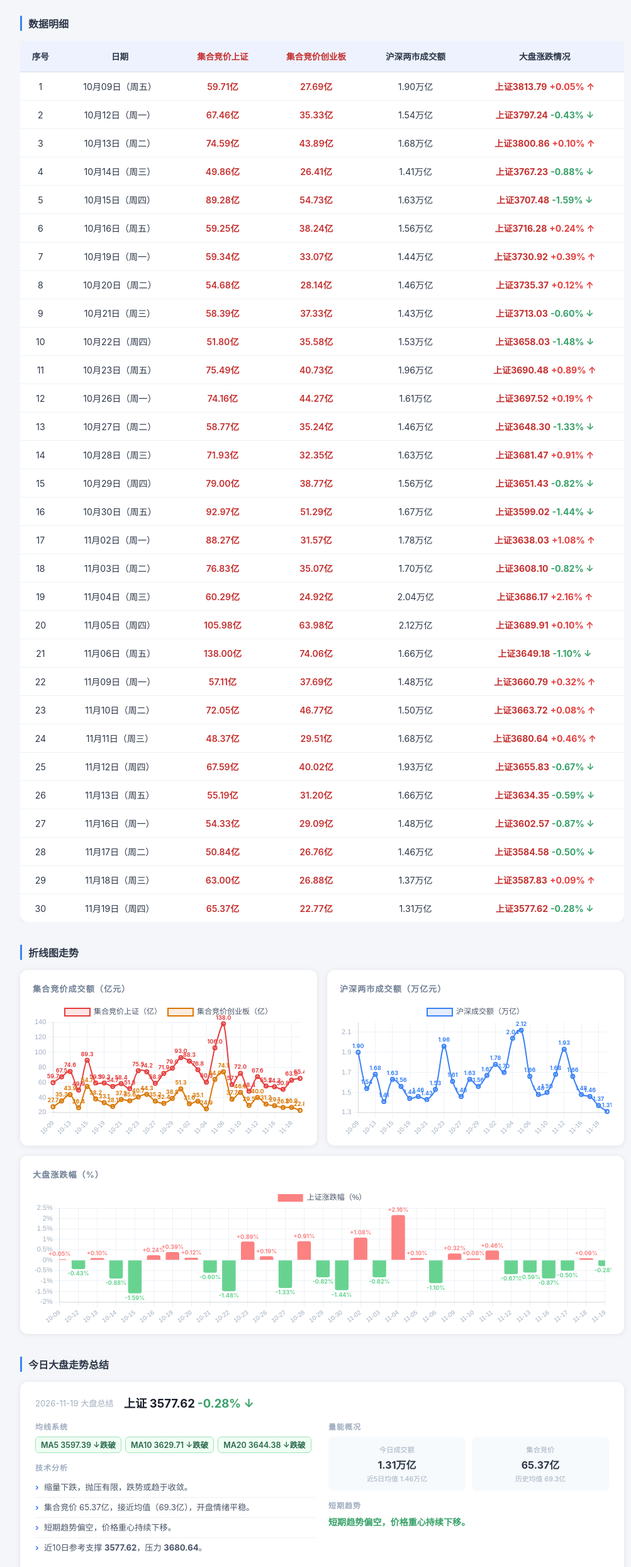
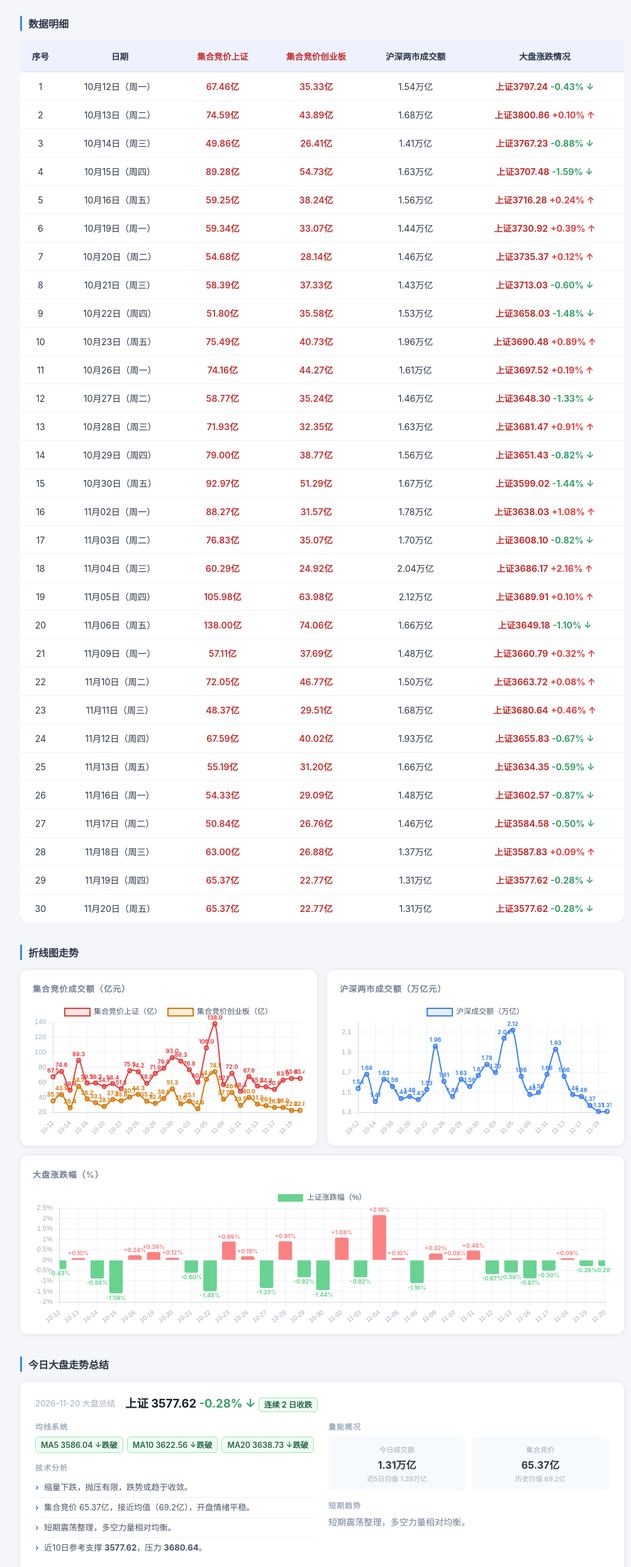
Before and after one commit to chenfei0710-source/astock-auction-tracker, a plain HTML site: page docs/index.html in a window 1280 px wide. Shown: the part 92-2580 px from the top of the page at 63% size, without its empty margins (128-1131 px from the left). Drawn offline with nearby package versions, Linux system fonts and the light colour scheme.

Commit message:
Auto-update: 2026-11-20 00:32 CST

```diff
--- a/docs/index.html
+++ b/docs/index.html
@@ -235,7 +235,7 @@
 <body>
   <div class="wrap">
     <h1>集合竞价 &amp; 大盘数据</h1>
-    <p class="meta">数据源: 腾讯行情 &nbsp;|&nbsp; 每交易日 09:26 &amp; 15:15 自动更新 &nbsp;|&nbsp; 最后更新: 2026-11-19 16:59</p>
+    <p class="meta">数据源: 腾讯行情 &nbsp;|&nbsp; 每交易日 09:26 &amp; 15:15 自动更新 &nbsp;|&nbsp; 最后更新: 2026-11-20 00:32</p>
 
     <!-- 数据明细表 -->
     <div class="section-title" style="margin-bottom:16px">数据明细</div>
@@ -254,14 +254,6 @@
         <tbody>
         <tr>
           <td>1</td>
-          <td>10月09日（周五）</td>
-          <td class="red">59.71亿</td>
-          <td class="red">27.69亿</td>
-          <td>1.90万亿</td>
-          <td><span style="color:#c53030;font-weight:700">上证3813.79</span>&nbsp;<span style="color:#e53e3e;font-weight:700">+0.05% ↑</span></td>
-        </tr>
-        <tr>
-          <td>2</td>
           <td>10月12日（周一）</td>
           <td class="red">67.46亿</td>
           <td class="red">35.33亿</td>
@@ -269,7 +261,7 @@
           <td><span style="color:#c53030;font-weight:700">上证3797.24</span>&nbsp;<span style="color:#38a169;font-weight:700">-0.43% ↓</span></td>
         </tr>
         <tr>
-          <td>3</td>
+          <td>2</td>
           <td>10月13日（周二）</td>
           <td class="red">74.59亿</td>
           <td class="red">43.89亿</td>
@@ -277,7 +269,7 @@
           <td><span style="color:#c53030;font-weight:700">上证3800.86</span>&nbsp;<span style="color:#e53e3e;font-weight:700">+0.10% ↑</span></td>
         </tr>
         <tr>
-          <td>4</td>
+          <td>3</td>
           <td>10月14日（周三）</td>
           <td class="red">49.86亿</td>
           <td class="red">26.41亿</td>
@@ -285,7 +277,7 @@
           <td><span style="color:#c53030;font-weight:700">上证3767.23</span>&nbsp;<span style="color:#38a169;font-weight:700">-0.88% ↓</span></td>
         </tr>
         <tr>
-          <td>5</td>
+          <td>4</td>
           <td>10月15日（周四）</td>
           <td class="red">89.28亿</td>
           <td class="red">54.73亿</td>
@@ -293,7 +285,7 @@
           <td><span style="color:#c53030;font-weight:700">上证3707.48</span>&nbsp;<span style="color:#38a169;font-weight:700">-1.59% ↓</span></td>
         </tr>
         <tr>
-          <td>6</td>
+          <td>5</td>
           <td>10月16日（周五）</td>
           <td class="red">59.25亿</td>
           <td class="red">38.24亿</td>
@@ -301,7 +293,7 @@
           <td><span style="color:#c53030;font-weight:700">上证3716.28</span>&nbsp;<span style="color:#e53e3e;font-weight:700">+0.24% ↑</span></td>
         </tr>
         <tr>
-          <td>7</td>
+          <td>6</td>
           <td>10月19日（周一）</td>
           <td class="red">59.34亿</td>
           <td class="red">33.07亿</td>
@@ -309,7 +301,7 @@
           <td><span style="color:#c53030;font-weight:700">上证3730.92</span>&nbsp;<span style="color:#e53e3e;font-weight:700">+0.39% ↑</span></td>
         </tr>
         <tr>
-          <td>8</td>
+          <td>7</td>
           <td>10月20日（周二）</td>
           <td class="red">54.68亿</td>
           <td class="red">28.14亿</td>
@@ -317,7 +309,7 @@
           <td><span style="color:#c53030;font-weight:700">上证3735.37</span>&nbsp;<span style="color:#e53e3e;font-weight:700">+0.12% ↑</span></td>
         </tr>
         <tr>
-          <td>9</td>
+          <td>8</td>
           <td>10月21日（周三）</td>
           <td class="red">58.39亿</td>
           <td class="red">37.33亿</td>
@@ -325,7 +317,7 @@
           <td><span style="color:#c53030;font-weight:700">上证3713.03</span>&nbsp;<span style="color:#38a169;font-weight:700">-0.60% ↓</span></td>
         </tr>
         <tr>
-          <td>10</td>
+          <td>9</td>
           <td>10月22日（周四）</td>
           <td class="red">51.80亿</td>
           <td class="red">35.58亿</td>
@@ -333,7 +325,7 @@
           <td><span style="color:#c53030;font-weight:700">上证3658.03</span>&nbsp;<span style="color:#38a169;font-weight:700">-1.48% ↓</span></td>
         </tr>
         <tr>
-          <td>11</td>
+          <td>10</td>
           <td>10月23日（周五）</td>
           <td class="red">75.49亿</td>
           <td class="red">40.73亿</td>
@@ -341,7 +333,7 @@
           <td><span style="color:#c53030;font-weight:700">上证3690.48</span>&nbsp;<span style="color:#e53e3e;font-weight:700">+0.89% ↑</span></td>
         </tr>
         <tr>
-          <td>12</td>
+          <td>11</td>
           <td>10月26日（周一）</td>
           <td class="red">74.16亿</td>
           <td class="red">44.27亿</td>
@@ -349,7 +341,7 @@
           <td><span style="color:#c53030;font-weight:700">上证3697.52</span>&nbsp;<span style="color:#e53e3e;font-weight:700">+0.19% ↑</span></td>
         </tr>
         <tr>
-          <td>13</td>
+          <td>12</td>
           <td>10月27日（周二）</td>
           <td class="red">58.77亿</td>
           <td class="red">35.24亿</td>
@@ -357,7 +349,7 @@
           <td><span style="color:#c53030;font-weight:700">上证3648.30</span>&nbsp;<span style="color:#38a169;font-weight:700">-1.33% ↓</span></td>
         </tr>
         <tr>
-          <td>14</td>
+          <td>13</td>
           <td>10月28日（周三）</td>
           <td class="red">71.93亿</td>
           <td class="red">32.35亿</td>
@@ -365,7 +357,7 @@
           <td><span style="color:#c53030;font-weight:700">上证3681.47</span>&nbsp;<span style="color:#e53e3e;font-weight:700">+0.91% ↑</span></td>
         </tr>
         <tr>
-          <td>15</td>
+          <td>14</td>
           <td>10月29日（周四）</td>
           <td class="red">79.00亿</td>
           <td class="red">38.77亿</td>
@@ -373,7 +365,7 @@
           <td><span style="color:#c53030;font-weight:700">上证3651.43</span>&nbsp;<span style="color:#38a169;font-weight:700">-0.82% ↓</span></td>
         </tr>
         <tr>
-          <td>16</td>
+          <td>15</td>
           <td>10月30日（周五）</td>
           <td class="red">92.97亿</td>
           <td class="red">51.29亿</td>
@@ -381,7 +373,7 @@
           <td><span style="color:#c53030;font-weight:700">上证3599.02</span>&nbsp;<span style="color:#38a169;font-weight:700">-1.44% ↓</span></td>
         </tr>
         <tr>
-          <td>17</td>
+          <td>16</td>
           <td>11月02日（周一）</td>
           <td class="red">88.27亿</td>
           <td class="red">31.57亿</td>
@@ -389,7 +381,7 @@
           <td><span style="color:#c53030;font-weight:700">上证3638.03</span>&nbsp;<span style="color:#e53e3e;font-weight:700">+1.08% ↑</span></td>
         </tr>
         <tr>
-          <td>18</td>
+          <td>17</td>
           <td>11月03日（周二）</td>
           <td class="red">76.83亿</td>
           <td class="red">35.07亿</td>
@@ -397,7 +389,7 @@
           <td><span style="color:#c53030;font-weight:700">上证3608.10</span>&nbsp;<span style="color:#38a169;font-weight:700">-0.82% ↓</span></td>
         </tr>
         <tr>
-          <td>19</td>
+          <td>18</td>
           <td>11月04日（周三）</td>
           <td class="red">60.29亿</td>
           <td class="red">24.92亿</td>
@@ -405,7 +397,7 @@
           <td><span style="color:#c53030;font-weight:700">上证3686.17</span>&nbsp;<span style="color:#e53e3e;font-weight:700">+2.16% ↑</span></td>
         </tr>
         <tr>
-          <td>20</td>
+          <td>19</td>
           <td>11月05日（周四）</td>
           <td class="red">105.98亿</td>
           <td class="red">63.98亿</td>
@@ -413,7 +405,7 @@
           <td><span style="color:#c53030;font-weight:700">上证3689.91</span>&nbsp;<span style="color:#e53e3e;font-weight:700">+0.10% ↑</span></td>
         </tr>
         <tr>
-          <td>21</td>
+          <td>20</td>
           <td>11月06日（周五）</td>
           <td class="red">138.00亿</td>
           <td class="red">74.06亿</td>
@@ -421,7 +413,7 @@
           <td><span style="color:#c53030;font-weight:700">上证3649.18</span>&nbsp;<span style="color:#38a169;font-weight:700">-1.10% ↓</span></td>
         </tr>
         <tr>
-          <td>22</td>
+          <td>21</td>
           <td>11月09日（周一）</td>
           <td class="red">57.11亿</td>
           <td class="red">37.69亿</td>
@@ -429,7 +421,7 @@
           <td><span style="color:#c53030;font-weight:700">上证3660.79</span>&nbsp;<span style="color:#e53e3e;font-weight:700">+0.32% ↑</span></td>
         </tr>
         <tr>
-          <td>23</td>
+          <td>22</td>
           <td>11月10日（周二）</td>
           <td class="red">72.05亿</td>
           <td class="red">46.77亿</td>
@@ -437,7 +429,7 @@
           <td><span style="color:#c53030;font-weight:700">上证3663.72</span>&nbsp;<span style="color:#e53e3e;font-weight:700">+0.08% ↑</span></td>
         </tr>
         <tr>
-          <td>24</td>
+          <td>23</td>
           <td>11月11日（周三）</td>
           <td class="red">48.37亿</td>
           <td class="red">29.51亿</td>
@@ -445,7 +437,7 @@
           <td><span style="color:#c53030;font-weight:700">上证3680.64</span>&nbsp;<span style="color:#e53e3e;font-weight:700">+0.46% ↑</span></td>
         </tr>
         <tr>
-          <td>25</td>
+          <td>24</td>
           <td>11月12日（周四）</td>
           <td class="red">67.59亿</td>
           <td class="red">40.02亿</td>
@@ -453,7 +445,7 @@
           <td><span style="color:#c53030;font-weight:700">上证3655.83</span>&nbsp;<span style="color:#38a169;font-weight:700">-0.67% ↓</span></td>
         </tr>
         <tr>
-          <td>26</td>
+          <td>25</td>
           <td>11月13日（周五）</td>
           <td class="red">55.19亿</td>
           <td class="red">31.20亿</td>
@@ -461,7 +453,7 @@
           <td><span style="color:#c53030;font-weight:700">上证3634.35</span>&nbsp;<span style="color:#38a169;font-weight:700">-0.59% ↓</span></td>
         </tr>
         <tr>
-          <td>27</td>
+          <td>26</td>
           <td>11月16日（周一）</td>
           <td class="red">54.33亿</td>
           <td class="red">29.09亿</td>
@@ -469,7 +461,7 @@
           <td><span style="color:#c53030;font-weight:700">上证3602.57</span>&nbsp;<span style="color:#38a169;font-weight:700">-0.87% ↓</span></td>
         </tr>
         <tr>
-          <td>28</td>
+          <td>27</td>
           <td>11月17日（周二）</td>
           <td class="red">50.84亿</td>
           <td class="red">26.76亿</td>
@@ -477,7 +469,7 @@
           <td><span style="color:#c53030;font-weight:700">上证3584.58</span>&nbsp;<span style="color:#38a169;font-weight:700">-0.50% ↓</span></td>
         </tr>
         <tr>
-          <td>29</td>
+          <td>28</td>
           <td>11月18日（周三）</td>
           <td class="red">63.00亿</td>
           <td class="red">26.88亿</td>
@@ -485,8 +477,16 @@
           <td><span style="color:#c53030;font-weight:700">上证3587.83</span>&nbsp;<span style="color:#e53e3e;font-weight:700">+0.09% ↑</span></td>
         </tr>
         <tr>
+          <td>29</td>
+          <td>11月19日（周四）</td>
+          <td class="red">65.37亿</td>
+          <td class="red">22.77亿</td>
+          <td>1.31万亿</td>
+          <td><span style="color:#c53030;font-weight:700">上证3577.62</span>&nbsp;<span style="color:#38a169;font-weight:700">-0.28% ↓</span></td>
+        </tr>
+        <tr>
           <td>30</td>
-          <td>11月19日（周四）</td>
+          <td>11月20日（周五）</td>
           <td class="red">65.37亿</td>
           <td class="red">22.77亿</td>
           <td>1.31万亿</td>
@@ -522,19 +522,19 @@
 
 <div class="summary-section">
   <div class="sum-header">
-    <div class="sum-date">2026-11-19 大盘总结</div>
+    <div class="sum-date">2026-11-20 大盘总结</div>
     <div class="sum-close">
       上证 <strong>3577.62</strong>
       <span class="neg"> -0.28% ↓</span>
-
+      <span class="tag-down">连续 <strong>2</strong> 日收跌</span>
     </div>
   </div>
   <div class="sum-body">
     <div class="sum-col">
       <div class="sum-block-title">均线系统</div>
-      <div class="ma-tags"><span class="tag-down">MA5 3597.39 ↓跌破</span> <span class="tag-down">MA10 3629.71 ↓跌破</span> <span class="tag-down">MA20 3644.38 ↓跌破</span></div>
+      <div class="ma-tags"><span class="tag-down">MA5 3586.04 ↓跌破</span> <span class="tag-down">MA10 3622.56 ↓跌破</span> <span class="tag-down">MA20 3638.73 ↓跌破</span></div>
       <div class="sum-block-title" style="margin-top:14px">技术分析</div>
-      <ul class="sum-list"><li>缩量下跌，抛压有限，跌势或趋于收敛。</li><li>集合竞价 65.37亿，接近均值（69.3亿），开盘情绪平稳。</li><li>短期趋势偏空，价格重心持续下移。</li><li>近10日参考支撑 <strong>3577.62</strong>，压力 <strong>3680.64</strong>。</li></ul>
+      <ul class="sum-list"><li>缩量下跌，抛压有限，跌势或趋于收敛。</li><li>集合竞价 65.37亿，接近均值（69.2亿），开盘情绪平稳。</li><li>短期震荡整理，多空力量相对均衡。</li><li>近10日参考支撑 <strong>3577.62</strong>，压力 <strong>3680.64</strong>。</li></ul>
     </div>
     <div class="sum-col">
       <div class="sum-block-title">量能概况</div>
@@ -542,16 +542,16 @@
         <div class="vol-card">
           <div class="vol-label">今日成交额</div>
           <div class="vol-val">1.31万亿</div>
-          <div class="vol-sub">近5日均值 1.46万亿</div>
+          <div class="vol-sub">近5日均值 1.39万亿</div>
         </div>
         <div class="vol-card">
           <div class="vol-label">集合竞价</div>
           <div class="vol-val">65.37亿</div>
-          <div class="vol-sub">历史均值 69.3亿</div>
+          <div class="vol-sub">历史均值 69.2亿</div>
         </div>
       </div>
       <div class="sum-block-title" style="margin-top:14px">短期趋势</div>
-      <p class="neg" style="font-size:0.88rem;line-height:1.6">短期趋势偏空，价格重心持续下移。</p>
+      <p class="neutral-text" style="font-size:0.88rem;line-height:1.6">短期震荡整理，多空力量相对均衡。</p>
     </div>
   </div>
   <div class="sum-ops">
@@ -571,36 +571,36 @@
       <div class="an-card">
         <div class="an-label">集合竞价上证</div>
         <div class="an-val">持续放量 📈</div>
-        <div class="an-sub">近5日均值 57.7亿 vs 历史 69.3亿</div>
+        <div class="an-sub">近5日均值 59.8亿 vs 历史 69.2亿</div>
       </div>
       <div class="an-card">
         <div class="an-label">集合竞价创业板</div>
-        <div class="an-val">震荡横盘 ↔</div>
-        <div class="an-sub">近5日均值 27.3亿 vs 历史 37.4亿</div>
+        <div class="an-val">持续缩量 📉</div>
+        <div class="an-sub">近5日均值 25.7亿 vs 历史 37.0亿</div>
       </div>
       <div class="an-card">
         <div class="an-label">沪深两市成交额</div>
         <div class="an-val">持续缩量 📉</div>
-        <div class="an-sub">近5日均值 1.46万亿 vs 历史 1.62万亿</div>
+        <div class="an-sub">近5日均值 1.39万亿 vs 历史 1.61万亿</div>
       </div>
     </div>
   </div>
   <div class="analysis-block">
     <div class="an-title">🧭 策略参考</div>
-    <p class="heat-label">❄️ 近期集合竞价明显缩量（低于历史均值 17%），市场观望情绪浓厚。</p>
-    <p class='summary-p'>最新（2026-11-19）：上证集合竞价 <strong class='neg'>65.37亿</strong>（-5.7% vs 历史均值）、创业板集合竞价 <strong class='neg'>22.77亿</strong>（-39.2% vs 历史均值）</p>
-    <ul class="strategy-list"><li>集合竞价持续缩量，开盘方向不确定性较大，建议轻仓观望，等待放量信号确认方向后再入场。</li><li>全市场成交额萎缩，流动性不足，趋势性行情难以持续，以高抛低吸为主。</li><li>创业板/上证比值低于均值，资金偏向防御，成长股热情不足。</li><li>集合竞价成交额与当日涨跌相关性尚不显著，需持续观察。</li></ul>
+    <p class="heat-label">⚖️ 近期集合竞价处于历史均值附近，市场情绪平稳。</p>
+    <p class='summary-p'>最新（2026-11-20）：上证集合竞价 <strong class='neg'>65.37亿</strong>（-5.5% vs 历史均值）、创业板集合竞价 <strong class='neg'>22.77亿</strong>（-38.4% vs 历史均值）</p>
+    <ul class="strategy-list"><li>集合竞价量能平稳，以跟随大盘趋势操作为主，无明显异动时避免追高。</li><li>全市场成交额萎缩，流动性不足，趋势性行情难以持续，以高抛低吸为主。</li><li>创业板/上证比值低于均值，资金偏向防御，成长股热情不足。</li><li>集合竞价成交额与当日涨跌相关性尚不显著，需持续观察。</li></ul>
     <p class="disclaimer">⚠️ 以上分析仅供参考，不构成投资建议。</p>
   </div>
 </div>
   </div>
 
   <script>
-  const LABELS   = ["10-09", "10-12", "10-13", "10-14", "10-15", "10-16", "10-19", "10-20", "10-21", "10-22", "10-23", "10-26", "10-27", "10-28", "10-29", "10-30", "11-02", "11-03", "11-04", "11-05", "11-06", "11-09", "11-10", "11-11", "11-12", "11-13", "11-16", "11-17", "11-18", "11-19"];
-  const SH_AUC   = [59.71, 67.46, 74.59, 49.86, 89.28, 59.25, 59.34, 54.68, 58.39, 51.8, 75.49, 74.16, 58.77, 71.93, 79.0, 92.97, 88.27, 76.83, 60.29, 105.98, 138.0, 57.11, 72.05, 48.37, 67.59, 55.19, 54.33, 50.84, 63.0, 65.37];
-  const CYB_AUC  = [27.69, 35.33, 43.89, 26.41, 54.73, 38.24, 33.07, 28.14, 37.33, 35.58, 40.73, 44.27, 35.24, 32.35, 38.77, 51.29, 31.57, 35.07, 24.92, 63.98, 74.06, 37.69, 46.77, 29.51, 40.02, 31.2, 29.09, 26.76, 26.88, 22.77];
-  const MKT_AMT  = [1.9, 1.54, 1.68, 1.41, 1.63, 1.56, 1.44, 1.46, 1.43, 1.53, 1.96, 1.61, 1.46, 1.63, 1.56, 1.67, 1.78, 1.7, 2.04, 2.12, 1.66, 1.48, 1.5, 1.68, 1.93, 1.66, 1.48, 1.46, 1.37, 1.31];
-  const PCT_VALS = [0.05, -0.43, 0.1, -0.88, -1.59, 0.24, 0.39, 0.12, -0.6, -1.48, 0.89, 0.19, -1.33, 0.91, -0.82, -1.44, 1.08, -0.82, 2.16, 0.1, -1.1, 0.32, 0.08, 0.46, -0.67, -0.59, -0.87, -0.5, 0.09, -0.28];
+  const LABELS   = ["10-12", "10-13", "10-14", "10-15", "10-16", "10-19", "10-20", "10-21", "10-22", "10-23", "10-26", "10-27", "10-28", "10-29", "10-30", "11-02", "11-03", "11-04", "11-05", "11-06", "11-09", "11-10", "11-11", "11-12", "11-13", "11-16", "11-17", "11-18", "11-19", "11-20"];
+  const SH_AUC   = [67.46, 74.59, 49.86, 89.28, 59.25, 59.34, 54.68, 58.39, 51.8, 75.49, 74.16, 58.77, 71.93, 79.0, 92.97, 88.27, 76.83, 60.29, 105.98, 138.0, 57.11, 72.05, 48.37, 67.59, 55.19, 54.33, 50.84, 63.0, 65.37, 65.37];
+  const CYB_AUC  = [35.33, 43.89, 26.41, 54.73, 38.24, 33.07, 28.14, 37.33, 35.58, 40.73, 44.27, 35.24, 32.35, 38.77, 51.29, 31.57, 35.07, 24.92, 63.98, 74.06, 37.69, 46.77, 29.51, 40.02, 31.2, 29.09, 26.76, 26.88, 22.77, 22.77];
+  const MKT_AMT  = [1.54, 1.68, 1.41, 1.63, 1.56, 1.44, 1.46, 1.43, 1.53, 1.96, 1.61, 1.46, 1.63, 1.56, 1.67, 1.78, 1.7, 2.04, 2.12, 1.66, 1.48, 1.5, 1.68, 1.93, 1.66, 1.48, 1.46, 1.37, 1.31, 1.31];
+  const PCT_VALS = [-0.43, 0.1, -0.88, -1.59, 0.24, 0.39, 0.12, -0.6, -1.48, 0.89, 0.19, -1.33, 0.91, -0.82, -1.44, 1.08, -0.82, 2.16, 0.1, -1.1, 0.32, 0.08, 0.46, -0.67, -0.59, -0.87, -0.5, 0.09, -0.28, -0.28];
 
   // 自定义数据标注插件（原生 Canvas 绘制，无需外部依赖）
   const inlineLabels = {
```
Also changed, not shown: auction_history.json (+8 -8 lines).
